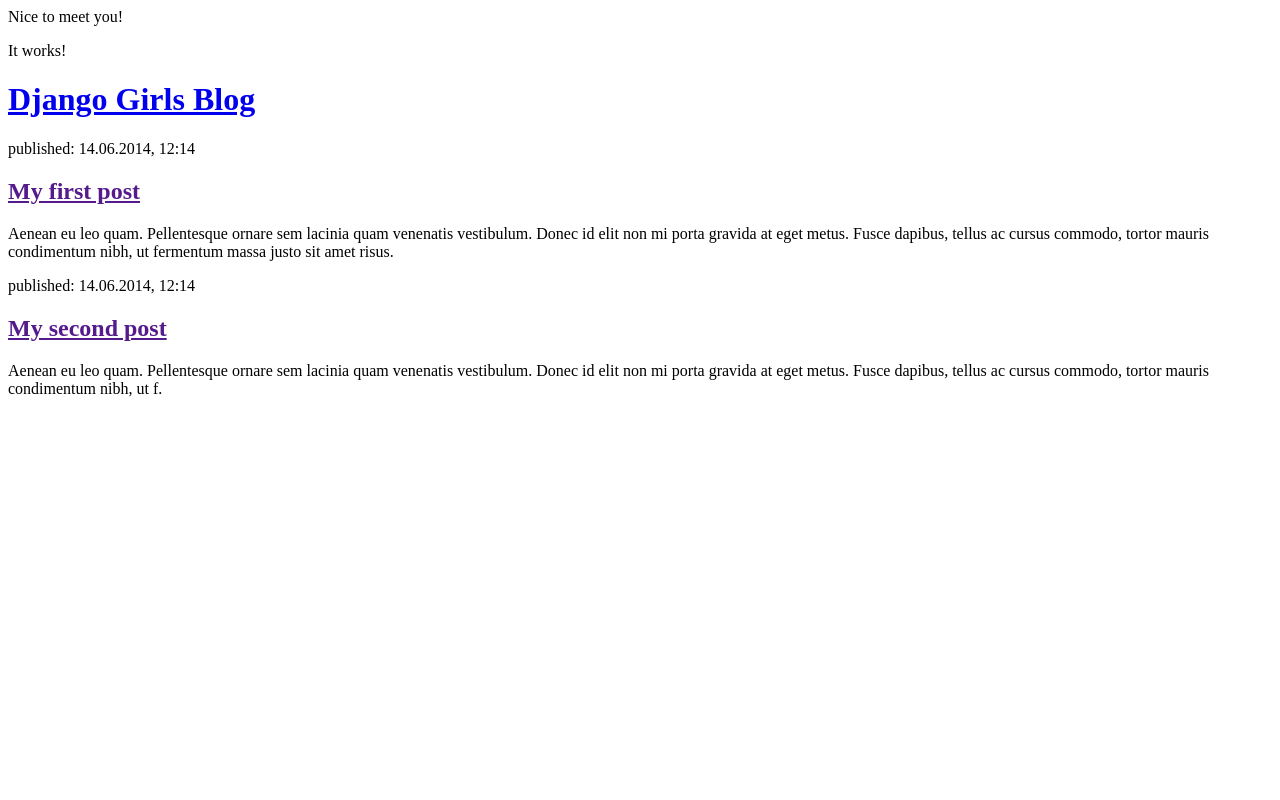
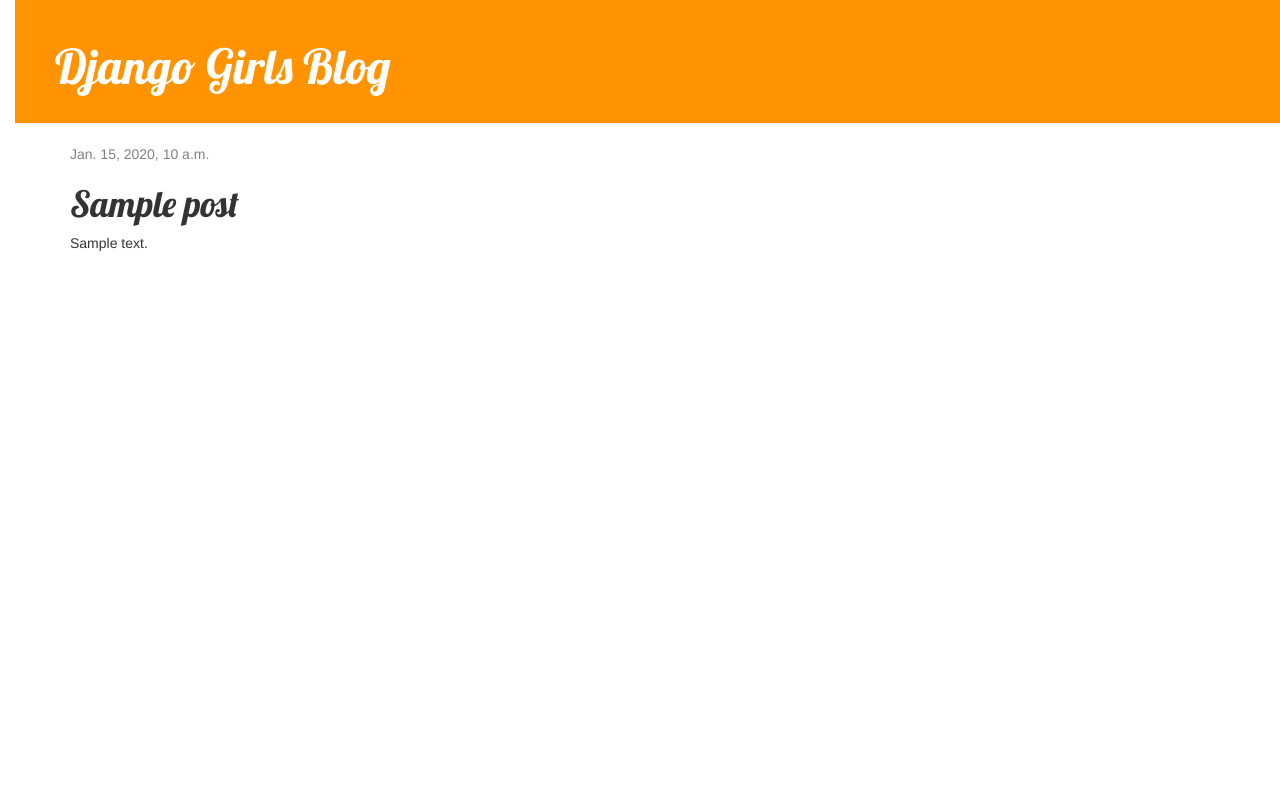
Before and after one commit to diana962/django_girls, a Django app: template blog/templates/blog/post_list.html in a window 1280 px wide. Run offline with Django 5.2, Linux system fonts and the light colour scheme; the template is opened without the code that fills it: values that come from a table or form of the project are taken from there, others are empty; tables that the repository leaves empty hold one stand-in row (values such as "Sample post"); some libraries are stand-ins or nearby versions.

Commit message:
Added view and template for detailed blog post as well as CSS for the site.

```diff
--- /dev/null
+++ b/blog/static/css/blog.css
@@ -0,0 +1,54 @@
+h1 a {
+    color: #FCA205;
+    font-family: 'Lobster';
+}
+body {
+    padding-left: 15px;
+}
+
+.page-header {
+    background-color: #ff9400;
+    margin-top: 0;
+    padding: 20px 20px 20px 40px;
+}
+
+.page-header h1, .page-header h1 a, .page-header h1 a:visited, .page-header h1 a:active {
+    color: #ffffff;
+    font-size: 36pt;
+    text-decoration: none;
+}
+
+.content {
+    margin-left: 40px;
+}
+
+h1, h2, h3, h4 {
+    font-family: 'Lobster', cursive;
+}
+
+.date {
+    color: #828282;
+}
+
+.save {
+    float: right;
+}
+
+.post-form textarea, .post-form input {
+    width: 100%;
+}
+
+.top-menu, .top-menu:hover, .top-menu:visited {
+    color: #ffffff;
+    float: right;
+    font-size: 26pt;
+    margin-right: 20px;
+}
+
+.post {
+    margin-bottom: 70px;
+}
+
+.post h1 a, .post h1 a:visited {
+    color: #000000;
+}
--- /dev/null
+++ b/blog/templates/blog/base.html
@@ -0,0 +1,23 @@
+{% load static %}
+<html>
+    <head>
+        <title>Django Girls blog</title>
+        <link rel="stylesheet" href="//maxcdn.bootstrapcdn.com/bootstrap/3.2.0/css/bootstrap.min.css">
+        <link rel="stylesheet" href="//maxcdn.bootstrapcdn.com/bootstrap/3.2.0/css/bootstrap-theme.min.css">
+        <link href='//fonts.googleapis.com/css?family=Lobster&subset=latin,latin-ext' rel='stylesheet' type='text/css'>
+        <link rel="stylesheet" href="{% static 'css/blog.css' %}">
+    </head>
+    <body>
+        <div class="page-header">
+            <h1><a href="/">Django Girls Blog</a></h1>
+        </div>
+        <div class="content container">
+            <div class="row">
+                <div class="col-md-8">
+                {% block content %}
+                {% endblock %}
+                </div>
+            </div>
+        </div>
+    </body>
+</html>
--- a/blog/templates/blog/post_list.html
+++ b/blog/templates/blog/post_list.html
@@ -1,31 +1,13 @@
-<html>
-    <head>
-        <title>Welcome, home!</title>
-    </head>
-    <body></body>
-        <p>Nice to meet you!</p>
-        <p>It works!</p>
-    </body>
-</html>
-<html>
-    <head>
-        <title>Django Girls blog</title>
-    </head>
-    <body>
-        <div>
-            <h1><a href="/">Django Girls Blog</a></h1>
-        </div>
+{% extends 'blog/base.html' %}
 
-        <div>
-            <p>published: 14.06.2014, 12:14</p>
-            <h2><a href="">My first post</a></h2>
-            <p>Aenean eu leo quam. Pellentesque ornare sem lacinia quam venenatis vestibulum. Donec id elit non mi porta gravida at eget metus. Fusce dapibus, tellus ac cursus commodo, tortor mauris condimentum nibh, ut fermentum massa justo sit amet risus.</p>
-        </div>
-
-        <div>
-            <p>published: 14.06.2014, 12:14</p>
-            <h2><a href="">My second post</a></h2>
-            <p>Aenean eu leo quam. Pellentesque ornare sem lacinia quam venenatis vestibulum. Donec id elit non mi porta gravida at eget metus. Fusce dapibus, tellus ac cursus commodo, tortor mauris condimentum nibh, ut f.</p>
-        </div>
-    </body>
-</html>
+{% block content %}
+    <div class="post">
+        {% if post.published_date %}
+            <div class="date">
+                {{ post.published_date }}
+            </div>
+        {% endif %}
+        <h1>{{ post.title }}</h1>
+        <p>{{ post.text|linebreaksbr }}</p>
+    </div>
+{% endblock %}
--- a/blog/urls.py
+++ b/blog/urls.py
@@ -4,4 +4,5 @@ from . import views
 urlpatterns = [
     path('', views.post_list, name='post_list'), #мы связали view под именем post_list с корневым URL-адресом ('')\
     # Последняя часть name='post_list' — это имя URL, которое будет использовано, чтобы идентифицировать его.
+    path('post/<int:pk>/', views.post_detail, name='post_detail'),
 ]
```
Also changed, not shown: blog/views.py (+9 -2 lines).
